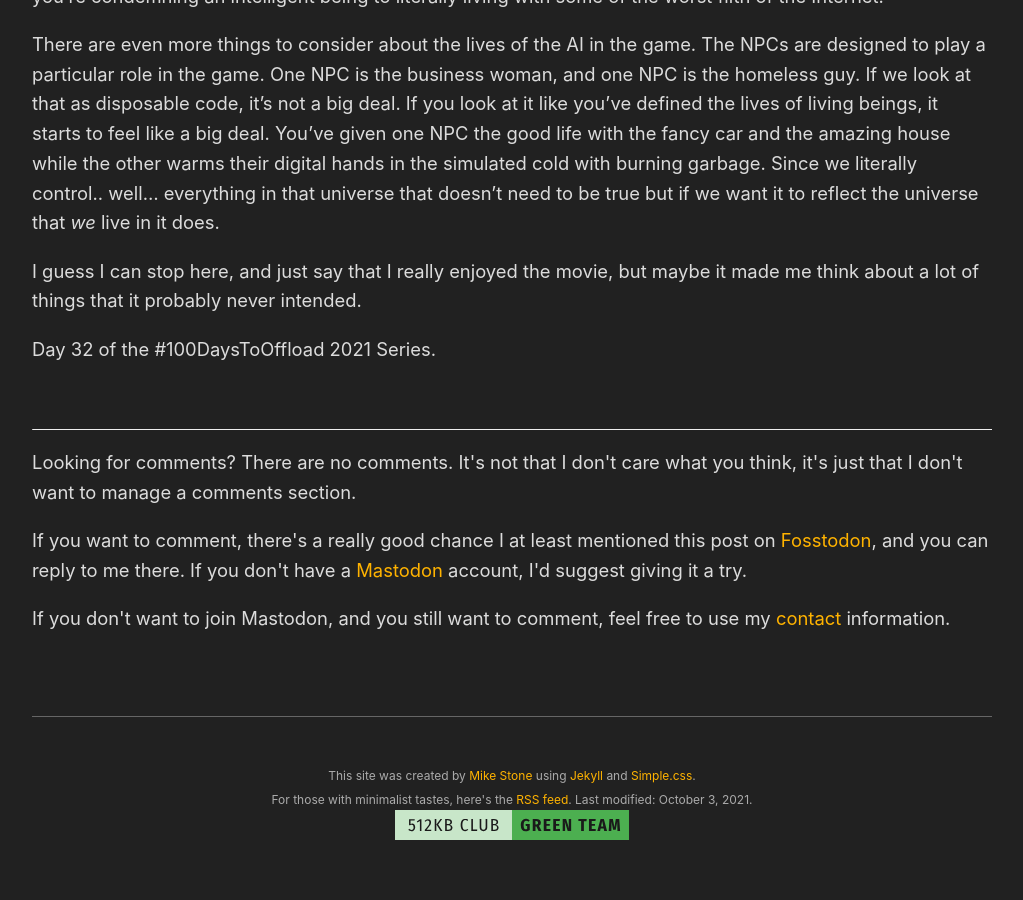
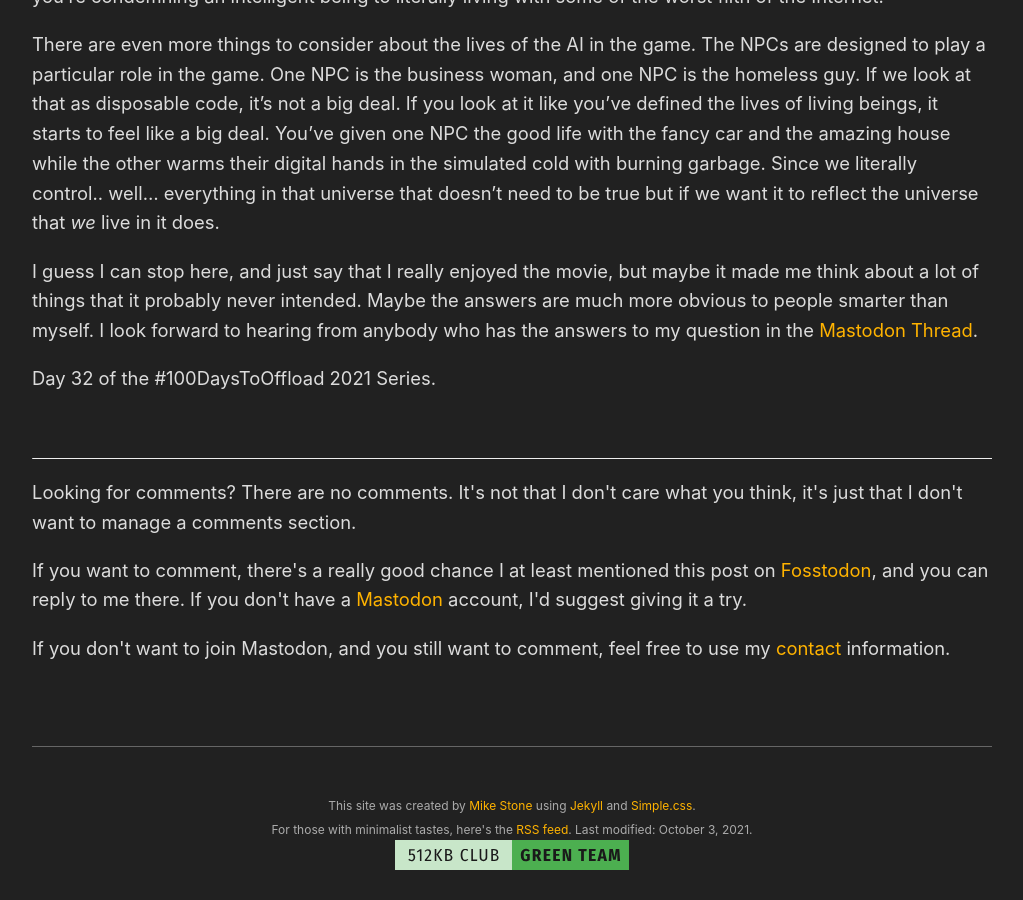
Before and after one commit to lrmikestone/jekyll.blog, a Jekyll site: the page built from _posts/2021-10-01-some-thoughts-on-free-guy.md, in a window 1280 px wide and 900 px high, scrolled down 1387 px. Shown: the whole window, without its empty margins (128-1151 px from the left). Built offline with Jekyll 4.4.1, drawn with Linux system fonts in a browser that asks for light colours.

Commit message:
Added the link to the end.

```diff
--- a/_posts/2021-10-01-some-thoughts-on-free-guy.md
+++ b/_posts/2021-10-01-some-thoughts-on-free-guy.md
@@ -25,6 +25,6 @@ If you _do_ want to the world available in the cloud and have those NPCs exposed
 
 There are even more things to consider about the lives of the AI in the game. The NPCs are designed to play a particular role in the game. One NPC is the business woman, and one NPC is the homeless guy. If we look at that as disposable code, it's not a big deal. If you look at it like you've defined the lives of living beings, it starts to feel like a big deal. You've given one NPC the good life with the fancy car and the amazing house while the other warms their digital hands in the simulated cold with burning garbage. Since we literally control.. well... everything in that universe that doesn't need to be true but if we want it to reflect the universe that _we_ live in it does.
 
-I guess I can stop here, and just say that I really enjoyed the movie, but maybe it made me think about a lot of things that it probably never intended.
+I guess I can stop here, and just say that I really enjoyed the movie, but maybe it made me think about a lot of things that it probably never intended. Maybe the answers are much more obvious to people smarter than myself. I look forward to hearing from anybody who has the answers to my question in the [Mastodon Thread](https://fosstodon.org/@mike/107030405342302666).
 
 Day 32 of the #100DaysToOffload 2021 Series.
```
